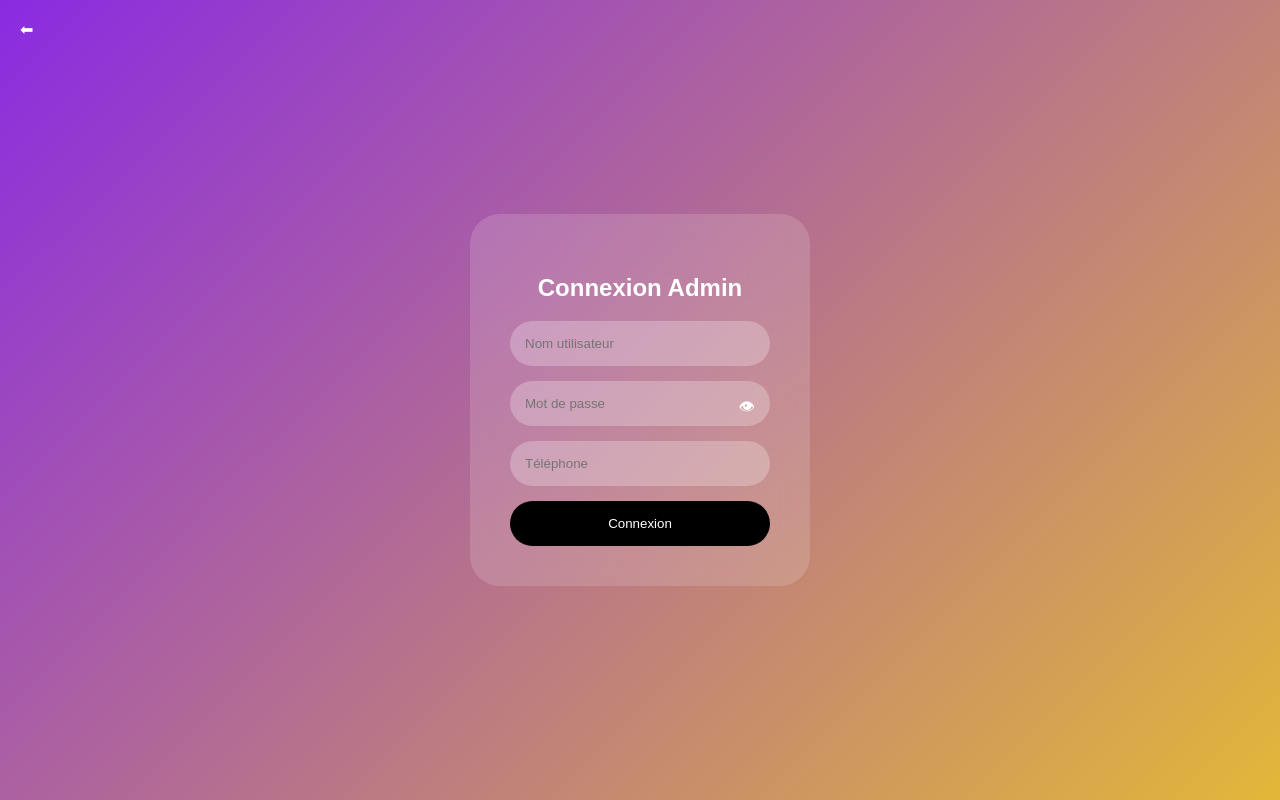
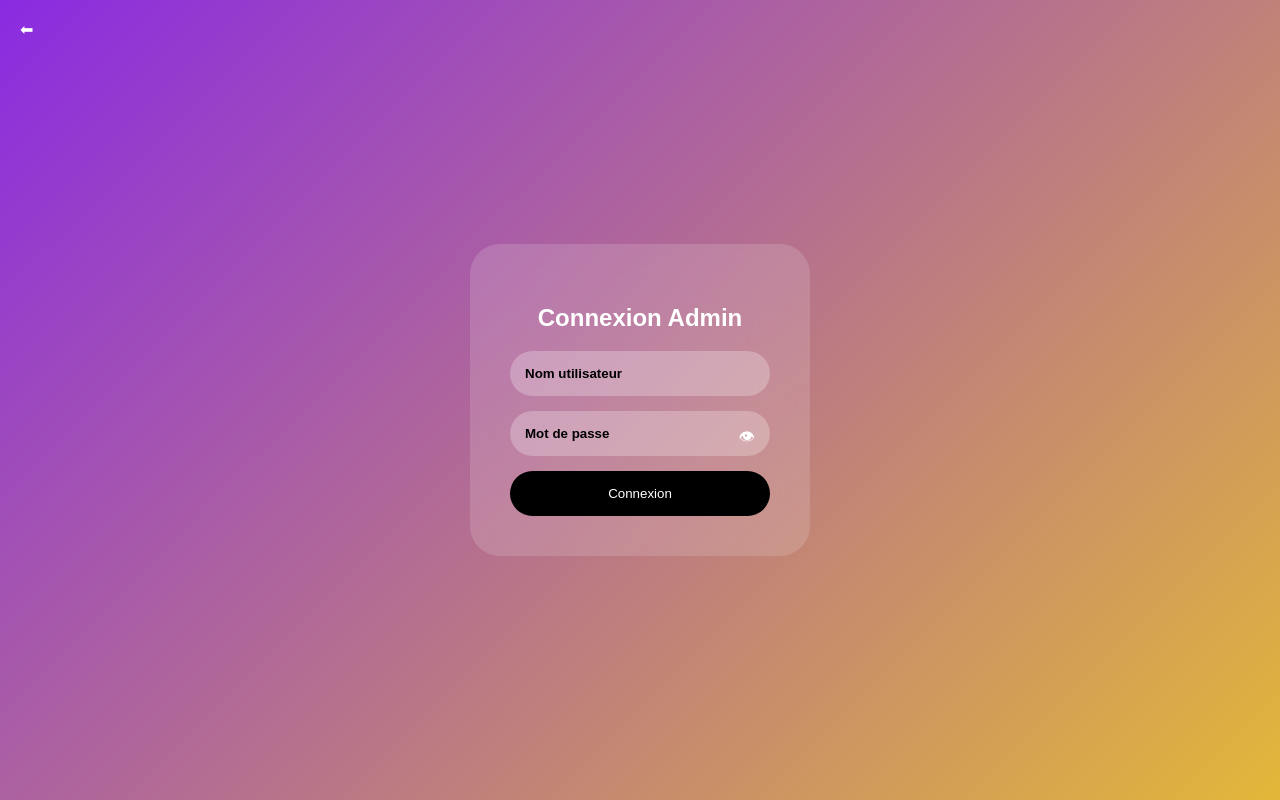
Before and after one commit to lomriwael4-wq/Snap-, a plain HTML site: page admin-login.html in a window 1280 px wide. Drawn offline with Linux system fonts and the light colour scheme.

Commit message:
Update admin-login.html

```diff
--- a/admin-login.html
+++ b/admin-login.html
@@ -30,6 +30,11 @@ background:rgba(255,255,255,0.15);
 backdrop-filter:blur(25px);
 
 text-align:center;
+}
+
+::placeholder{
+color:black;
+font-weight:bold;
 }
 
 .input-group{position:relative}
@@ -86,9 +91,7 @@ cursor:pointer;
 <span class="eye" onclick="togglePass()">👁</span>
 </div>
 
-<input placeholder="Téléphone">
-
-<button>Connexion</button>
+<button onclick="login()">Connexion</button>
 
 </div>
 
@@ -99,6 +102,10 @@ let p=document.getElementById("pass")
 p.type=p.type==="password"?"text":"password"
 }
 
+function login(){
+window.location.href="admin.html"
+}
+
 </script>
 
 </body>
```
